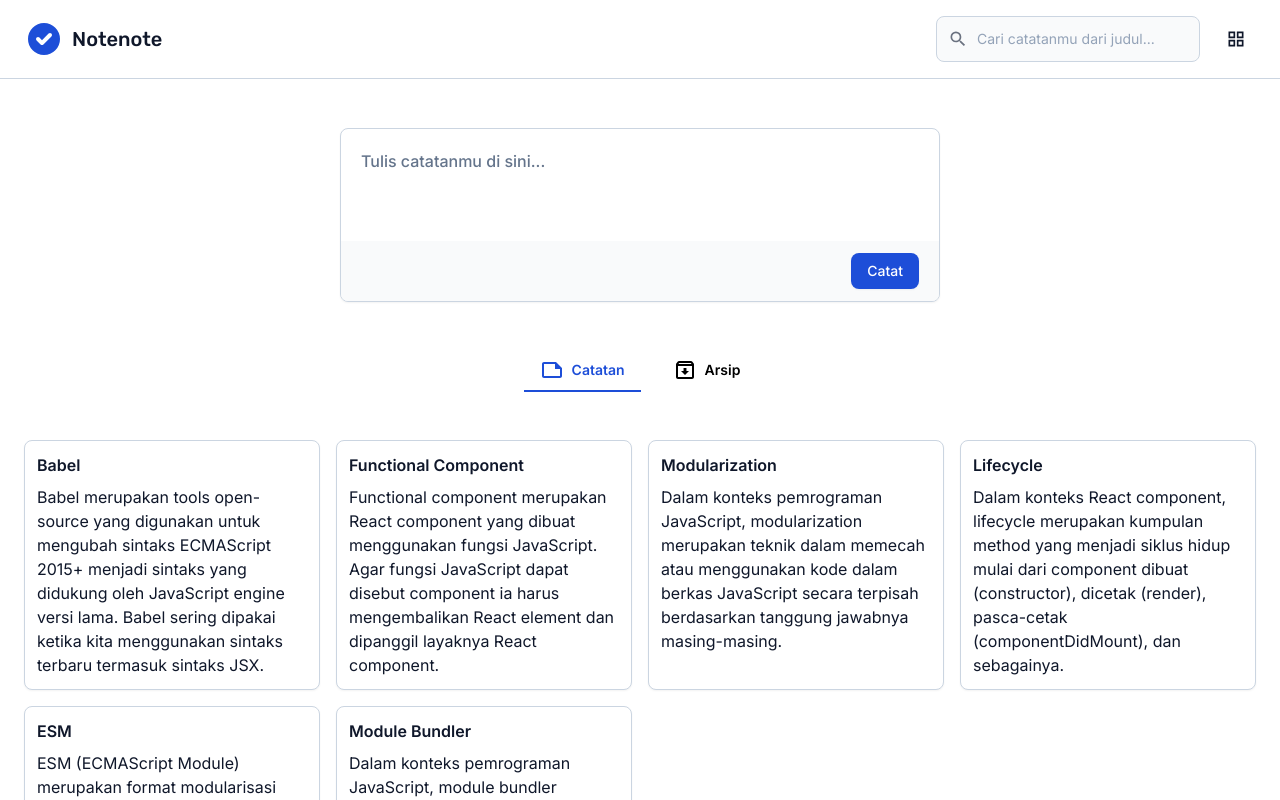
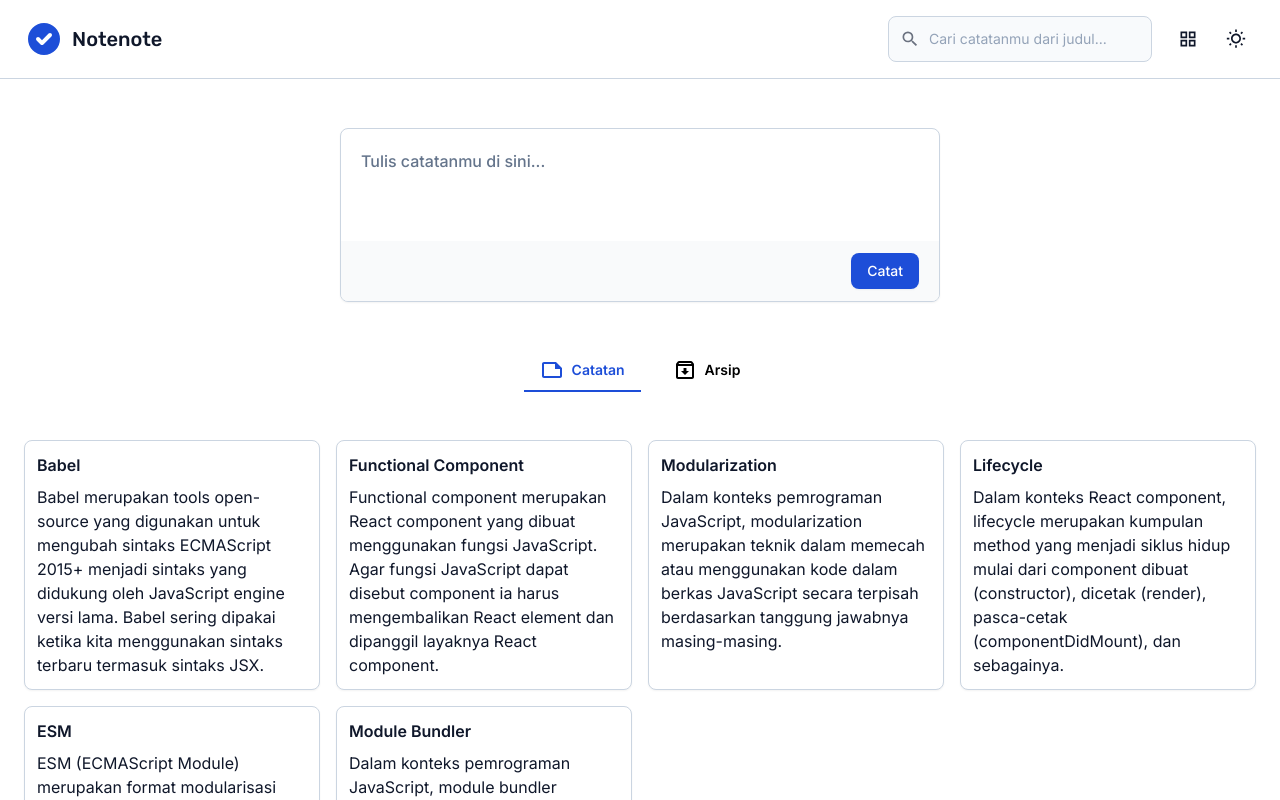
Before and after one commit to panduananto/submission-dicoding-class-403, a React (Create React App) app: page / in a window 1280 px wide. Shown: the top 800 px of the page. Built offline with nearby package versions, Linux system fonts and the light colour scheme.

Commit message:
dark mode init

```diff
--- a/src/App.js
+++ b/src/App.js
@@ -11,11 +11,13 @@ export default class App extends Component {
 		this.state = {
 			searchTerm: '',
 			gridLayout: true,
+			darkMode: false,
 		};
 
 		this.onSearchTermChangeHandler = this.onSearchTermChangeHandler.bind(this);
 		this.onClearSearchTermHandler = this.onClearSearchTermHandler.bind(this);
 		this.onChangeLayoutHandler = this.onChangeLayoutHandler.bind(this);
+		this.onChangeDarkThemeHandler = this.onChangeDarkThemeHandler.bind(this);
 	}
 
 	onSearchTermChangeHandler(event) {
@@ -45,15 +47,28 @@ export default class App extends Component {
 		});
 	}
 
+	onChangeDarkThemeHandler() {
+		document.documentElement.classList.toggle('dark');
+
+		this.setState((prevState) => {
+			return {
+				...prevState,
+				darkMode: !this.state.darkMode,
+			};
+		});
+	}
+
 	render() {
 		return (
-			<div className="flex h-full flex-col">
+			<div className="flex h-full flex-col bg-white dark:bg-slate-900">
 				<NavBar
 					searchTerm={this.state.searchTerm}
 					onSearchTermChangeHandler={this.onSearchTermChangeHandler}
 					onClearSearchTermHandler={this.onClearSearchTermHandler}
 					gridLayout={this.state.gridLayout}
 					onChangeLayoutHandler={this.onChangeLayoutHandler}
+					darkMode={this.state.darkMode}
+					onChangeDarkThemeHandler={this.onChangeDarkThemeHandler}
 				></NavBar>
 				<NoteApp searchTerm={this.state.searchTerm} gridLayout={this.state.gridLayout}></NoteApp>
 				<Footer></Footer>
--- a/src/components/Footer.js
+++ b/src/components/Footer.js
@@ -3,7 +3,7 @@ import React, { Component } from 'react';
 export default class Footer extends Component {
 	render() {
 		return (
-			<footer className="mt-auto flex items-center justify-center border-t border-slate-300 py-6 text-sm text-slate-900">
+			<footer className="mt-auto flex items-center justify-center border-t border-slate-300 py-6 text-sm text-slate-900 dark:border-slate-600 dark:bg-slate-800 dark:text-white">
 				2022
 			</footer>
 		);
--- a/src/components/NavBar.js
+++ b/src/components/NavBar.js
@@ -9,13 +9,13 @@ import SearchInput from './SearchInput';
 export default class NavBar extends Component {
 	render() {
 		return (
-			<nav className="fixed inset-x-0 top-0 z-10 border-b border-slate-300 bg-white">
+			<nav className="fixed inset-x-0 top-0 z-10 border-b border-slate-300 bg-white dark:border-slate-600 dark:bg-slate-800">
 				<div className="mx-auto flex max-w-screen-xl items-center justify-between gap-6 py-4 px-6">
 					<div className="flex items-center space-x-2">
 						<span>
 							<HiCheckCircle className="h-10 w-10 text-blue-700"></HiCheckCircle>
 						</span>
-						<span className="font-rubik text-xl font-medium text-slate-900">Notenote</span>
+						<span className="font-rubik text-xl font-medium text-slate-900 dark:text-white">Notenote</span>
 					</div>
 					<div className="flex items-center space-x-4">
 						<SearchInput
@@ -25,7 +25,7 @@ export default class NavBar extends Component {
 						></SearchInput>
 						<IconContext.Provider
 							value={{
-								className: 'h-5 w-5 text-slate-900 transition-colors duration-200 ease-in-out',
+								className: 'h-5 w-5 text-slate-900 transition-colors duration-200 ease-in-out dark:text-slate-400',
 							}}
 						>
 							<div className="flex items-center space-x-2">
@@ -33,12 +33,25 @@ export default class NavBar extends Component {
 									<button
 										type="button"
 										onClick={this.props.onChangeLayoutHandler}
-										className="group inline-flex items-center rounded-lg p-2.5 text-sm font-medium text-slate-900 transition-colors duration-200 ease-in-out hover:bg-slate-200"
+										className="group inline-flex items-center rounded-lg p-2.5 text-sm font-medium text-slate-900 transition-colors duration-200 ease-in-out hover:bg-slate-200 dark:hover:bg-slate-700"
 									>
 										{this.props.gridLayout ? (
 											<MdOutlineGridView></MdOutlineGridView>
 										) : (
 											<MdOutlineViewAgenda></MdOutlineViewAgenda>
+										)}
+									</button>
+								</Fragment>
+								<Fragment>
+									<button
+										type="button"
+										onClick={this.props.onChangeDarkThemeHandler}
+										className="group inline-flex items-center rounded-lg p-2.5 text-sm font-medium text-slate-900 transition-colors duration-200 ease-in-out hover:bg-slate-200 dark:hover:bg-slate-700"
+									>
+										{this.props.darkMode ? (
+											<MdOutlineDarkMode></MdOutlineDarkMode>
+										) : (
+											<MdOutlineWbSunny></MdOutlineWbSunny>
 										)}
 									</button>
 								</Fragment>
--- a/src/components/NoteApp.js
+++ b/src/components/NoteApp.js
@@ -182,7 +182,7 @@ export default class NoteApp extends Component {
 
 	render() {
 		return (
-			<main className="pt-20">
+			<main className="bg-white pt-20 dark:bg-slate-900">
 				<div className="mx-auto flex max-w-screen-xl flex-col items-center justify-center space-y-12 py-12 px-6">
 					<NoteForm addNote={this.onAddNoteHandler}></NoteForm>
 					<NoteList
--- a/src/components/SearchInput.js
+++ b/src/components/SearchInput.js
@@ -1,17 +1,19 @@
 import React, { Component } from 'react';
 
+import { IconContext } from 'react-icons';
 import { MdOutlineSearch, MdCancel } from 'react-icons/md';
 
 export default class SearchInput extends Component {
 	render() {
 		return (
+			<IconContext.Provider value={{ className: 'h-5 w-5 text-gray-500 hover:text-gray-600 dark:text-gray-400' }}>
 				<form className="w-full max-w-[384px]">
 					<label htmlFor="search" className="sr-only mb-2 text-sm font-medium text-slate-700">
 						Search
 					</label>
 					<div className="relative">
 						<div className="pointer-events-none absolute inset-y-0 left-0 flex items-center pl-3">
-						<MdOutlineSearch className="h-5 w-5 text-gray-500"></MdOutlineSearch>
+							<MdOutlineSearch></MdOutlineSearch>
 						</div>
 						<input
 							type="text"
@@ -20,7 +22,7 @@ export default class SearchInput extends Component {
 							placeholder="Cari catatanmu dari judul..."
 							value={this.props.searchTerm}
 							onChange={this.props.onSearchTermChangeHandler}
-						className="block w-full rounded-lg border border-slate-300 bg-gray-50 p-3 pl-10 text-sm text-slate-900 placeholder:text-slate-400 focus:border-blue-700 focus:outline-none focus:ring-blue-700"
+							className="block w-full rounded-lg border border-slate-300 bg-slate-50 p-3 pl-10 text-sm text-slate-900 placeholder:text-slate-400 focus:border-blue-700 focus:outline-none focus:ring-blue-700 dark:border-slate-600 dark:bg-slate-700 dark:text-white"
 						/>
 						{this.props.searchTerm && (
 							<button
@@ -28,11 +30,12 @@ export default class SearchInput extends Component {
 								onClick={this.props.onClearSearchTermHandler}
 								className="absolute inset-y-0 right-0 flex items-center pr-3"
 							>
-							<MdCancel className="h-5 w-5 text-gray-500 hover:text-gray-600"></MdCancel>
+								<MdCancel className="dark:hover:text-gray-500"></MdCancel>
 							</button>
 						)}
 					</div>
 				</form>
+			</IconContext.Provider>
 		);
 	}
 }
--- a/tailwind.config.js
+++ b/tailwind.config.js
@@ -2,6 +2,7 @@ const defaultTheme = require('tailwindcss/defaultTheme');
 
 /** @type {import('tailwindcss').Config} */
 module.exports = {
+	darkMode: 'class',
 	content: ['./src/**/*.{js,jsx,ts,tsx}'],
 	theme: {
 		extend: {
```
Lines whose indentation alone changed are shown as unchanged.
